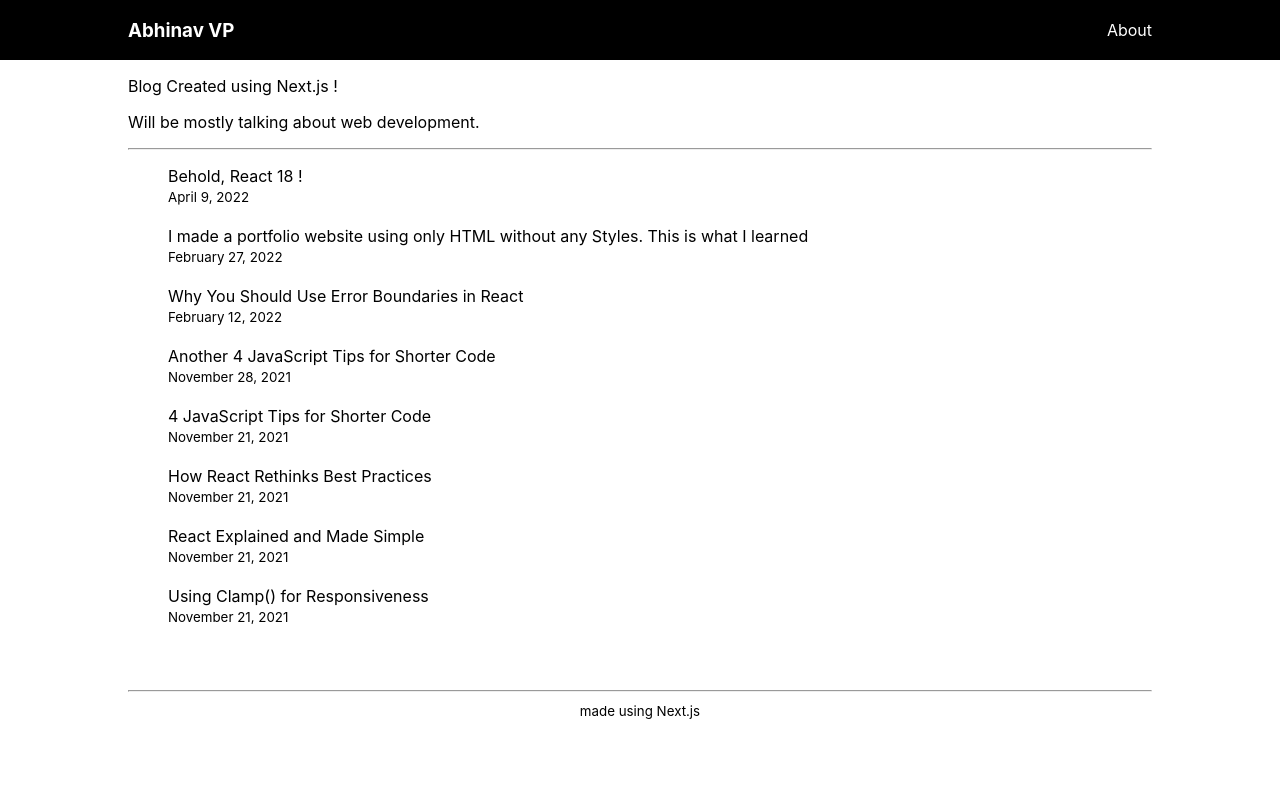
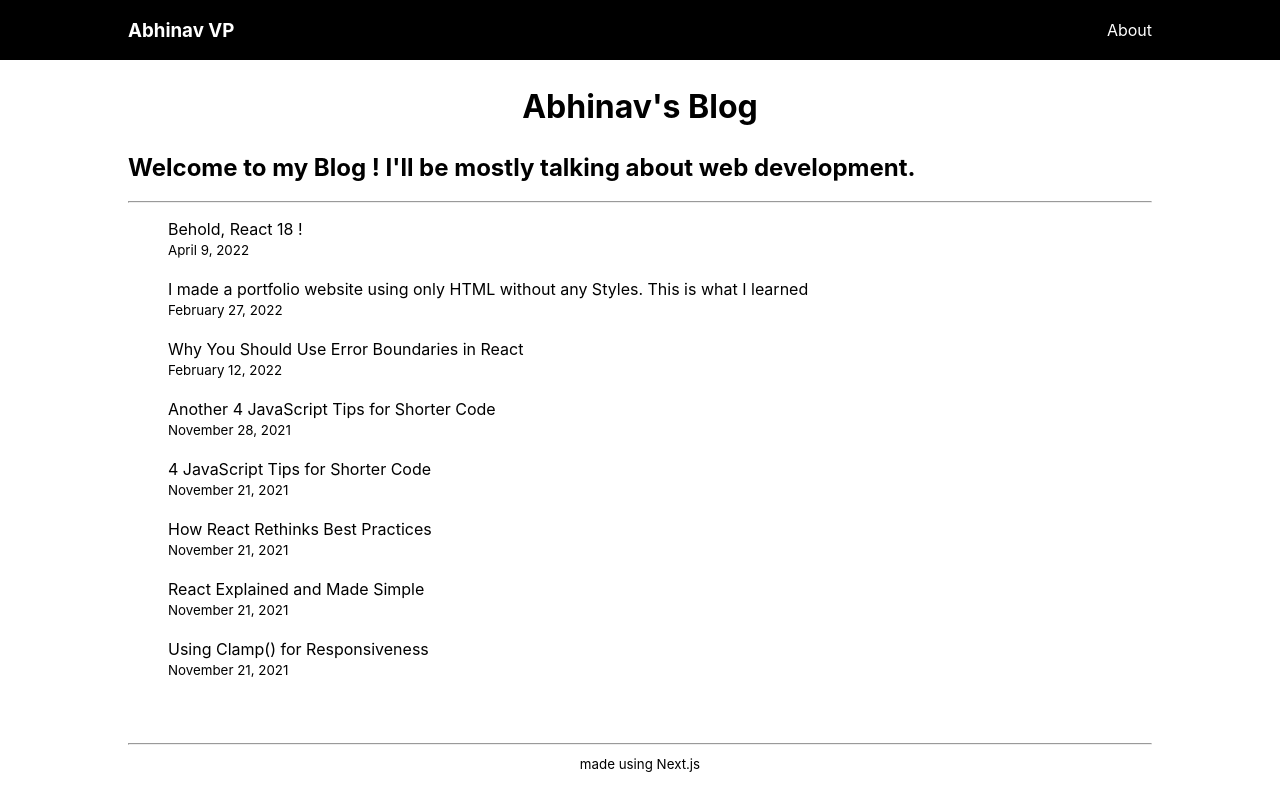
Before and after one commit to abhi12123/blog, a Next.js app: page / in a window 1280 px wide. Built offline with nearby package versions, Linux system fonts and the light colour scheme.

Commit message:
seo fixes

```diff
--- a/pages/index.js
+++ b/pages/index.js
@@ -44,15 +44,17 @@ export default function Home({ allPostsData }) {
       </Head>
 
       <section>
-        <p>Blog Created using Next.js !</p>
-        <p>Will be mostly talking about web development.</p>
+        <h1>Abhinav's Blog</h1>
+        <h2>
+          Welcome to my Blog ! I'll be mostly talking about web development.
+        </h2>
         <hr />
       </section>
       <section>
         <ul>
           {allPostsData?.map(({ id, date, title }) => (
-            <li key={id}>
-              <Link href={`/posts/${id}`}>
+            <li key={id.toLowerCase()}>
+              <Link href={`/posts/${id.toLowerCase()}`}>
                 <a>{title}</a>
               </Link>
               <br />
--- a/pages/posts/[id].js
+++ b/pages/posts/[id].js
@@ -37,7 +37,7 @@ export default function Post({ postData }) {
         />
         <meta
           property="og:url"
-          content={`https://www.abhinavvp.com/posts/${postData.id}`}
+          content={`https://www.abhinavvp.com/posts/${postData.id.toLowerCase()}`}
         />
         <meta property="og:site_name" content={postData.title} />
         <meta name="twitter:title" content={postData.title} />
@@ -59,7 +59,7 @@ export default function Post({ postData }) {
       </article>
       <nav className="nav-items">
         {postData.prevPost && (
-          <Link href={`/posts/${postData.prevPost.id}`}>
+          <Link href={`/posts/${postData.prevPost.id.toLowerCase()}`}>
             <a>
               <div className="nav-item prev-post">
                 <small>⬅️ Previous Post</small>
@@ -69,7 +69,7 @@ export default function Post({ postData }) {
           </Link>
         )}
         {postData.nextPost && (
-          <Link href={`/posts/${postData.nextPost.id}`}>
+          <Link href={`/posts/${postData.nextPost.id.toLowerCase()}`}>
             <a>
               <div className="nav-item next-post">
                 <small>Next Post ➡️</small>
```
